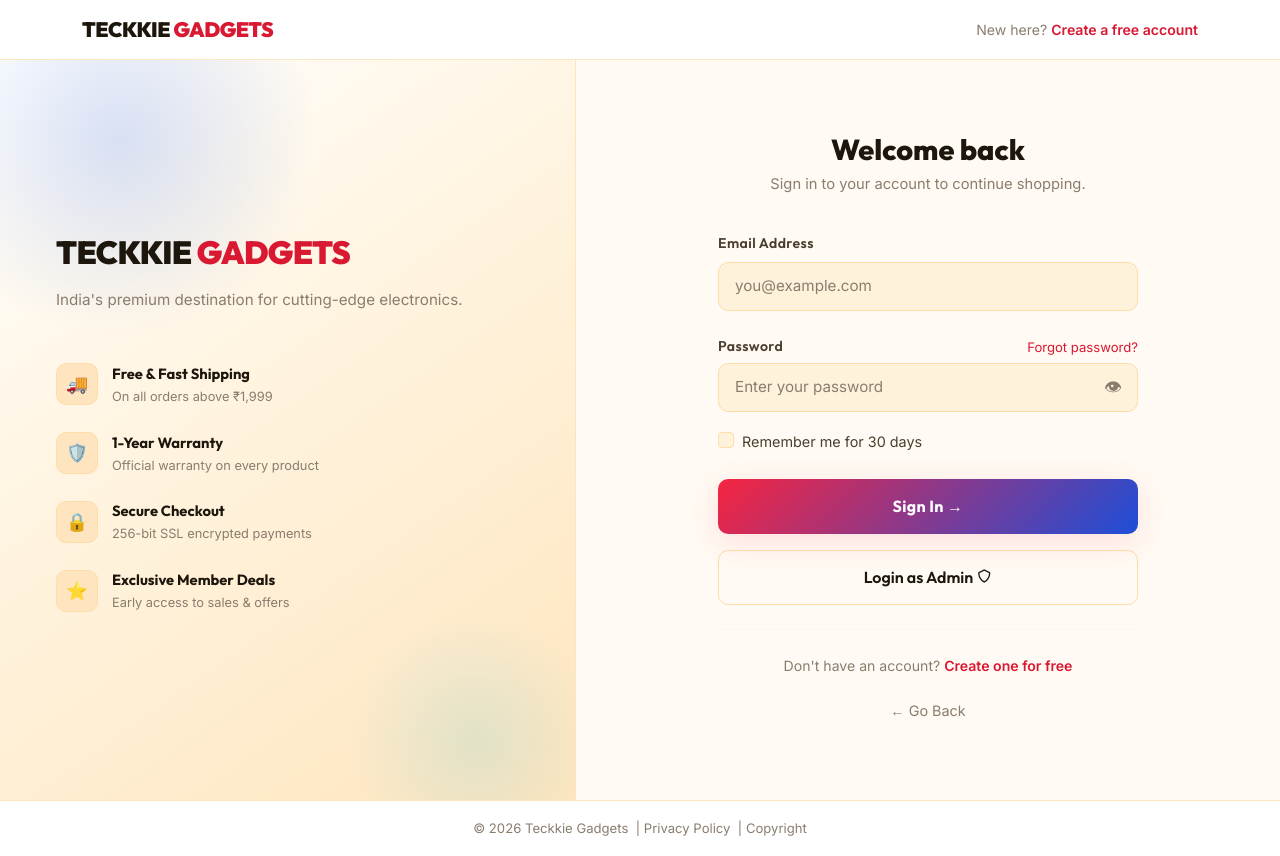
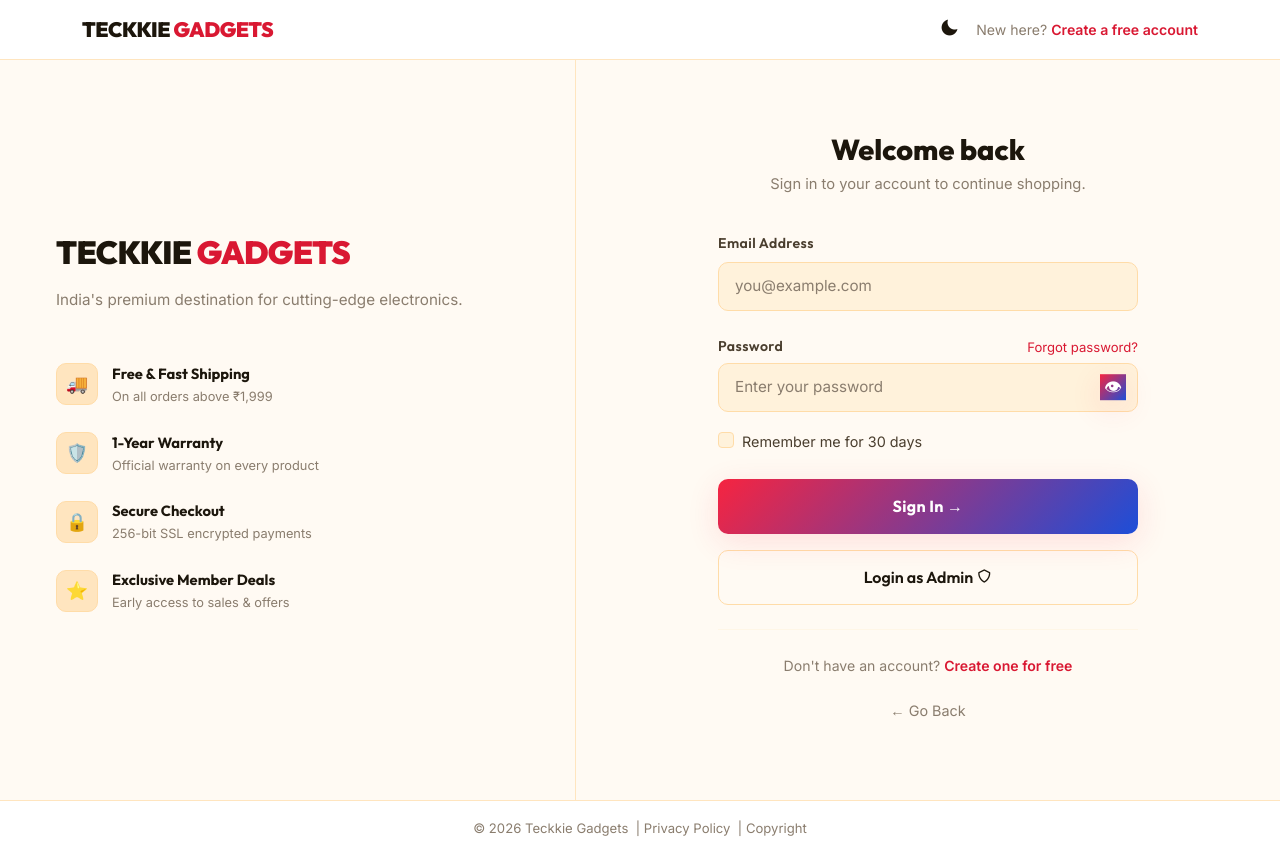
Before and after one commit to notorious-boy-rakesh/ecommerce-for-gadgets, a React (Vite) app in the folder frontend/: page /login in a window 1280 px wide. Built offline with nearby package versions, Linux system fonts and the light colour scheme; no server answers.

Commit message:
project done and dusted

```diff
--- a/frontend/src/pages/ForgotPassword.jsx
+++ b/frontend/src/pages/ForgotPassword.jsx
@@ -1,7 +1,30 @@
 import { Link } from 'react-router-dom';
+import { useState, useEffect } from 'react';
 import '../styles/Auth.css';
 
 const ForgotPassword = () => {
+  const [isDarkMode, setIsDarkMode] = useState(false);
+
+  useEffect(() => {
+    const savedTheme = localStorage.getItem('theme');
+    if (savedTheme === 'dark') {
+      setIsDarkMode(true);
+      document.body.classList.add('dark-theme');
+    }
+  }, []);
+
+  const toggleTheme = () => {
+    if (isDarkMode) {
+      document.body.classList.remove('dark-theme');
+      localStorage.setItem('theme', 'light');
+      setIsDarkMode(false);
+    } else {
+      document.body.classList.add('dark-theme');
+      localStorage.setItem('theme', 'dark');
+      setIsDarkMode(true);
+    }
+  };
+
   const handleSubmit = (e) => {
     e.preventDefault();
 
@@ -27,8 +50,13 @@ const ForgotPassword = () => {
           <Link to="/" style={{ fontFamily: 'var(--font-heading)', fontSize: '1.3rem', fontWeight: 900, color: 'var(--clr-text)', letterSpacing: '-0.02em', textDecoration: 'none' }}>
             TECKKIE <span style={{ color: 'var(--clr-accent-h)' }}>GADGETS</span>
           </Link>
-          <div style={{ fontSize: '0.88rem', color: 'var(--clr-muted)' }}>
-            <Link to="/login" style={{ color: 'var(--clr-accent-h)', fontWeight: 600, textDecoration: 'none' }}>← Back to Login</Link>
+          <div className="d-flex align-items-center gap-3">
+            <button onClick={toggleTheme} className="btn btn-sm btn-link text-decoration-none p-0" style={{ color: 'var(--clr-text)', fontSize: '1.2rem' }}>
+              <i className={isDarkMode ? 'bx bxs-sun' : 'bx bxs-moon'}></i>
+            </button>
+            <div style={{ fontSize: '0.88rem', color: 'var(--clr-muted)' }}>
+              <Link to="/login" style={{ color: 'var(--clr-accent-h)', fontWeight: 600, textDecoration: 'none' }}>← Back to Login</Link>
+            </div>
           </div>
         </div>
       </div>
--- a/frontend/src/pages/Index.jsx
+++ b/frontend/src/pages/Index.jsx
@@ -1,9 +1,35 @@
 import { Link } from 'react-router-dom';
+import { useState, useEffect } from 'react';
 
 const Index = () => {
+  const [isDarkMode, setIsDarkMode] = useState(false);
+
+  useEffect(() => {
+    const savedTheme = localStorage.getItem('theme');
+    if (savedTheme === 'dark') {
+      setIsDarkMode(true);
+      document.body.classList.add('dark-theme');
+    }
+  }, []);
+
+  const toggleTheme = () => {
+    if (isDarkMode) {
+      document.body.classList.remove('dark-theme');
+      localStorage.setItem('theme', 'light');
+      setIsDarkMode(false);
+    } else {
+      document.body.classList.add('dark-theme');
+      localStorage.setItem('theme', 'dark');
+      setIsDarkMode(true);
+    }
+  };
+
   return (
-    <div style={{ height: '100vh', display: 'flex', alignItems: 'center', justifyContent: 'center', background: 'linear-gradient(135deg, #FFFAF3 0%, #FFF2DB 100%)' }}>
-      <div className="text-center" style={{ padding: '40px', background: 'white', borderRadius: '24px', boxShadow: '0 20px 40px rgba(245,158,11,0.1)' }}>
+    <div style={{ position: 'relative', height: '100vh', display: 'flex', alignItems: 'center', justifyContent: 'center', background: 'var(--clr-bg)' }}>
+      <button onClick={toggleTheme} className="btn btn-sm btn-link text-decoration-none" style={{ position: 'absolute', top: '20px', right: '20px', color: 'var(--clr-text)', fontSize: '1.4rem' }}>
+        <i className={isDarkMode ? 'bx bxs-sun' : 'bx bxs-moon'}></i>
+      </button>
+      <div className="text-center" style={{ padding: '40px', background: 'var(--clr-surface)', borderRadius: '24px', boxShadow: 'var(--shadow-lg)' }}>
         <h1 style={{ fontFamily: 'var(--font-heading)', fontSize: '3rem', fontWeight: 900, color: 'var(--clr-text)', marginBottom: '8px' }}>
           TECKKIE <span style={{ color: 'var(--clr-accent-h)' }}>GADGETS</span>
         </h1>
--- a/frontend/src/pages/Login.jsx
+++ b/frontend/src/pages/Login.jsx
@@ -1,4 +1,4 @@
-import { useContext, useState } from 'react';
+import { useContext, useState, useEffect } from 'react';
 import { Link, useNavigate, useLocation } from 'react-router-dom';
 import { AuthContext } from '../context/AuthContext';
 import '../styles/Auth.css';
@@ -6,6 +6,27 @@ import '../styles/Auth.css';
 const Login = () => {
   const [showPassword, setShowPassword] = useState(false);
   const [error, setError] = useState('');
+  const [isDarkMode, setIsDarkMode] = useState(false);
+
+  useEffect(() => {
+    const savedTheme = localStorage.getItem('theme');
+    if (savedTheme === 'dark') {
+      setIsDarkMode(true);
+      document.body.classList.add('dark-theme');
+    }
+  }, []);
+
+  const toggleTheme = () => {
+    if (isDarkMode) {
+      document.body.classList.remove('dark-theme');
+      localStorage.setItem('theme', 'light');
+      setIsDarkMode(false);
+    } else {
+      document.body.classList.add('dark-theme');
+      localStorage.setItem('theme', 'dark');
+      setIsDarkMode(true);
+    }
+  };
   const navigate = useNavigate();
   const location = useLocation();
   const { login } = useContext(AuthContext);
@@ -47,8 +68,13 @@ const Login = () => {
           <Link to="/" style={{ fontFamily: 'var(--font-heading)', fontSize: '1.3rem', fontWeight: 900, color: 'var(--clr-text)', letterSpacing: '-0.02em', textDecoration: 'none' }}>
             TECKKIE <span style={{ color: 'var(--clr-accent-h)' }}>GADGETS</span>
           </Link>
-          <div style={{ fontSize: '0.88rem', color: 'var(--clr-muted)' }}>
-            New here? <Link to="/signup" style={{ color: 'var(--clr-accent-h)', fontWeight: 600, textDecoration: 'none' }}>Create a free account</Link>
+          <div className="d-flex align-items-center gap-3">
+            <button onClick={toggleTheme} className="btn btn-sm btn-link text-decoration-none p-0" style={{ color: 'var(--clr-text)', fontSize: '1.2rem' }}>
+              <i className={isDarkMode ? 'bx bxs-sun' : 'bx bxs-moon'}></i>
+            </button>
+            <div style={{ fontSize: '0.88rem', color: 'var(--clr-muted)' }}>
+              New here? <Link to="/signup" style={{ color: 'var(--clr-accent-h)', fontWeight: 600, textDecoration: 'none' }}>Create a free account</Link>
+            </div>
           </div>
         </div>
       </div>
--- a/frontend/src/pages/Signup.jsx
+++ b/frontend/src/pages/Signup.jsx
@@ -1,4 +1,4 @@
-import { useContext, useState } from 'react';
+import { useContext, useState, useEffect } from 'react';
 import { Link, useNavigate } from 'react-router-dom';
 import { AuthContext } from '../context/AuthContext';
 import '../styles/Auth.css';
@@ -7,6 +7,27 @@ const Signup = () => {
   const navigate = useNavigate();
   const { signup } = useContext(AuthContext);
   const [error, setError] = useState('');
+  const [isDarkMode, setIsDarkMode] = useState(false);
+
+  useEffect(() => {
+    const savedTheme = localStorage.getItem('theme');
+    if (savedTheme === 'dark') {
+      setIsDarkMode(true);
+      document.body.classList.add('dark-theme');
+    }
+  }, []);
+
+  const toggleTheme = () => {
+    if (isDarkMode) {
+      document.body.classList.remove('dark-theme');
+      localStorage.setItem('theme', 'light');
+      setIsDarkMode(false);
+    } else {
+      document.body.classList.add('dark-theme');
+      localStorage.setItem('theme', 'dark');
+      setIsDarkMode(true);
+    }
+  };
 
   const handleSubmit = async (e) => {
     e.preventDefault();
@@ -68,8 +89,13 @@ const Signup = () => {
           <Link to="/" style={{ fontFamily: 'var(--font-heading)', fontSize: '1.3rem', fontWeight: 900, color: 'var(--clr-text)', letterSpacing: '-0.02em', textDecoration: 'none' }}>
             TECKKIE <span style={{ color: 'var(--clr-accent-h)' }}>GADGETS</span>
           </Link>
-          <div style={{ fontSize: '0.88rem', color: 'var(--clr-muted)' }}>
-            Already a member? <Link to="/login" style={{ color: 'var(--clr-accent-h)', fontWeight: 600, textDecoration: 'none' }}>Sign in</Link>
+          <div className="d-flex align-items-center gap-3">
+            <button onClick={toggleTheme} className="btn btn-sm btn-link text-decoration-none p-0" style={{ color: 'var(--clr-text)', fontSize: '1.2rem' }}>
+              <i className={isDarkMode ? 'bx bxs-sun' : 'bx bxs-moon'}></i>
+            </button>
+            <div style={{ fontSize: '0.88rem', color: 'var(--clr-muted)' }}>
+              Already a member? <Link to="/login" style={{ color: 'var(--clr-accent-h)', fontWeight: 600, textDecoration: 'none' }}>Sign in</Link>
+            </div>
           </div>
         </div>
       </div>
--- a/frontend/src/styles/Auth.css
+++ b/frontend/src/styles/Auth.css
@@ -11,7 +11,7 @@
 }
 
 .auth-left {
-  background: linear-gradient(145deg, var(--clr-surface) 0%, var(--clr-surface-2) 50%, #FFE5BF 100%);
+  background: var(--clr-bg);
   border-right: 1px solid var(--clr-border);
   flex: 0 0 45%;
   display: flex;
@@ -22,27 +22,7 @@
   overflow: hidden;
 }
 
-.auth-left::before {
-  content: '';
-  position: absolute;
-  top: -120px;
-  left: -80px;
-  width: 400px;
-  height: 400px;
-  background: radial-gradient(circle, rgba(37, 99, 235, 0.18) 0%, transparent 70%);
-  pointer-events: none;
-}
 
-.auth-left::after {
-  content: '';
-  position: absolute;
-  bottom: -80px;
-  right: -40px;
-  width: 280px;
-  height: 280px;
-  background: radial-gradient(circle, rgba(6, 182, 212, 0.12) 0%, transparent 65%);
-  pointer-events: none;
-}
 
 .auth-left-brand {
   font-family: var(--font-heading);
--- a/frontend/src/styles/global.css
+++ b/frontend/src/styles/global.css
@@ -1116,3 +1116,39 @@ textarea.form-control { resize: vertical; min-height: 140px; }
   .btn-primary-tg, .btn-outline-tg, .btn-cyan-tg { padding: 12px 22px; font-size: 0.95rem; }
   .product-card-img-wrap { height: 180px; }
 }
+
+/* --- Global Light Theme Button Override --- */
+body:not(.dark-theme) .btn:not(.btn-link):not(.navbar-toggler):not(.btn-close):not(.btn-nav-cart):not(.btn-nav-logout):not(.admin-mobile-toggle):not(.admin-mobile-close),
+body:not(.dark-theme) button:not(.btn-link):not(.navbar-toggler):not(.admin-icon-btn):not(.admin-action-btn):not(.btn-close):not(.btn-nav-cart):not(.btn-nav-logout):not(.admin-mobile-toggle):not(.admin-mobile-close) {
+  background: linear-gradient(135deg, var(--clr-accent) 0%, #1d4ed8 100%) !important;
+  color: #fff !important;
+  border: none !important;
+  box-shadow: var(--shadow-accent) !important;
+}
+body:not(.dark-theme) .btn:not(.btn-link):not(.navbar-toggler):not(.btn-close):not(.btn-nav-cart):not(.btn-nav-logout):not(.admin-mobile-toggle):not(.admin-mobile-close):hover,
+body:not(.dark-theme) button:not(.btn-link):not(.navbar-toggler):not(.admin-icon-btn):not(.admin-action-btn):not(.btn-close):not(.btn-nav-cart):not(.btn-nav-logout):not(.admin-mobile-toggle):not(.admin-mobile-close):hover {
+  transform: translateY(-2px);
+  box-shadow: 0 12px 40px rgba(37,99,235,0.50) !important;
+}
+
+/* --- Global Dark Theme Button Override (Enforcing Strict Dark Mode without Gradients) --- */
+body.dark-theme .btn-primary-tg,
+body.dark-theme .btn-outline-tg,
+body.dark-theme .btn-cyan-tg,
+body.dark-theme .admin-btn-primary,
+body.dark-theme .btn:not(.btn-link):not(.navbar-toggler):not(.btn-close):not(.btn-nav-cart):not(.btn-nav-logout):not(.admin-mobile-toggle):not(.admin-mobile-close),
+body.dark-theme button:not(.btn-link):not(.navbar-toggler):not(.admin-icon-btn):not(.admin-action-btn):not(.btn-close):not(.btn-nav-cart):not(.btn-nav-logout):not(.admin-mobile-toggle):not(.admin-mobile-close) {
+  background: linear-gradient(135deg, #F62440 0%, #be185d 100%) !important;
+  color: #ffffff !important;
+  border: none !important;
+  box-shadow: 0 8px 24px rgba(246, 36, 64, 0.25) !important;
+}
+body.dark-theme .btn-primary-tg:hover,
+body.dark-theme .btn-outline-tg:hover,
+body.dark-theme .btn-cyan-tg:hover,
+body.dark-theme .admin-btn-primary:hover,
+body.dark-theme .btn:not(.btn-link):not(.navbar-toggler):not(.btn-close):not(.btn-nav-cart):not(.btn-nav-logout):not(.admin-mobile-toggle):not(.admin-mobile-close):hover,
+body.dark-theme button:not(.btn-link):not(.navbar-toggler):not(.admin-icon-btn):not(.admin-action-btn):not(.btn-close):not(.btn-nav-cart):not(.btn-nav-logout):not(.admin-mobile-toggle):not(.admin-mobile-close):hover {
+  transform: translateY(-2px);
+  box-shadow: 0 12px 32px rgba(246, 36, 64, 0.4) !important;
+}
```
